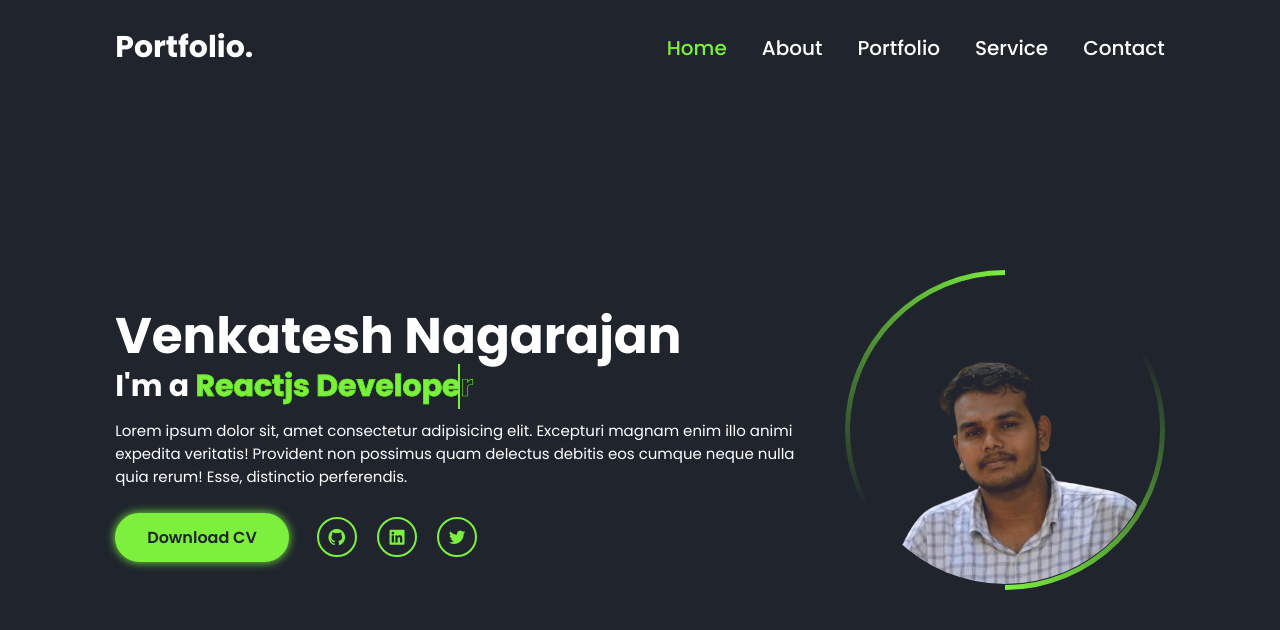
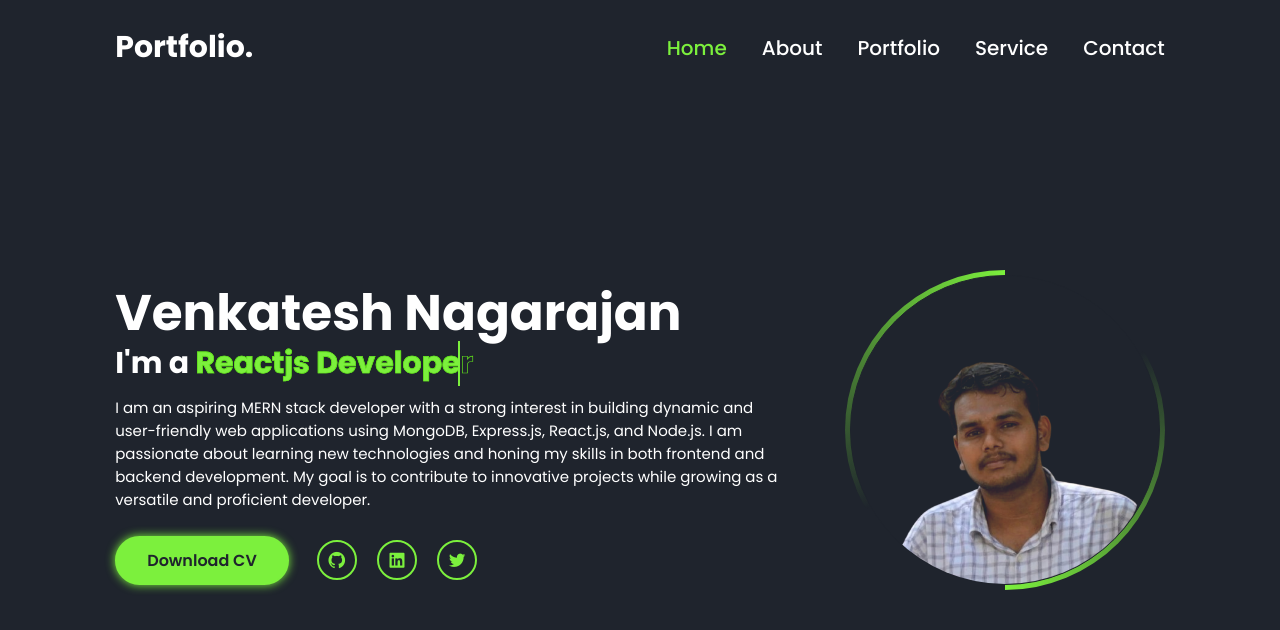
Before and after one commit to venky-vn/my-Portfolio-website, a plain HTML site: page index.html in a window 1280 px wide. Drawn offline with nearby package versions, Linux system fonts and the light colour scheme.

Commit message:
Update index.html

```diff
--- a/index.html
+++ b/index.html
@@ -41,7 +41,7 @@
                 <span style="--i:1;" data-text="MERN Stack Developer">MERN Stack Developer</span>
             </h2>
             <p>
-                Lorem ipsum dolor sit, amet consectetur adipisicing elit. Excepturi magnam enim illo animi expedita veritatis! Provident non possimus quam delectus debitis eos cumque neque nulla quia rerum! Esse, distinctio perferendis.
+                I am an aspiring MERN stack developer with a strong interest in building dynamic and user-friendly web applications using MongoDB, Express.js, React.js, and Node.js. I am passionate about learning new technologies and honing my skills in both frontend and backend development. My goal is to contribute to innovative projects while growing as a versatile and proficient developer.
             </p>
             <div class="btn-sci">
                 <a href="#" class="btn">Download CV</a>
```
